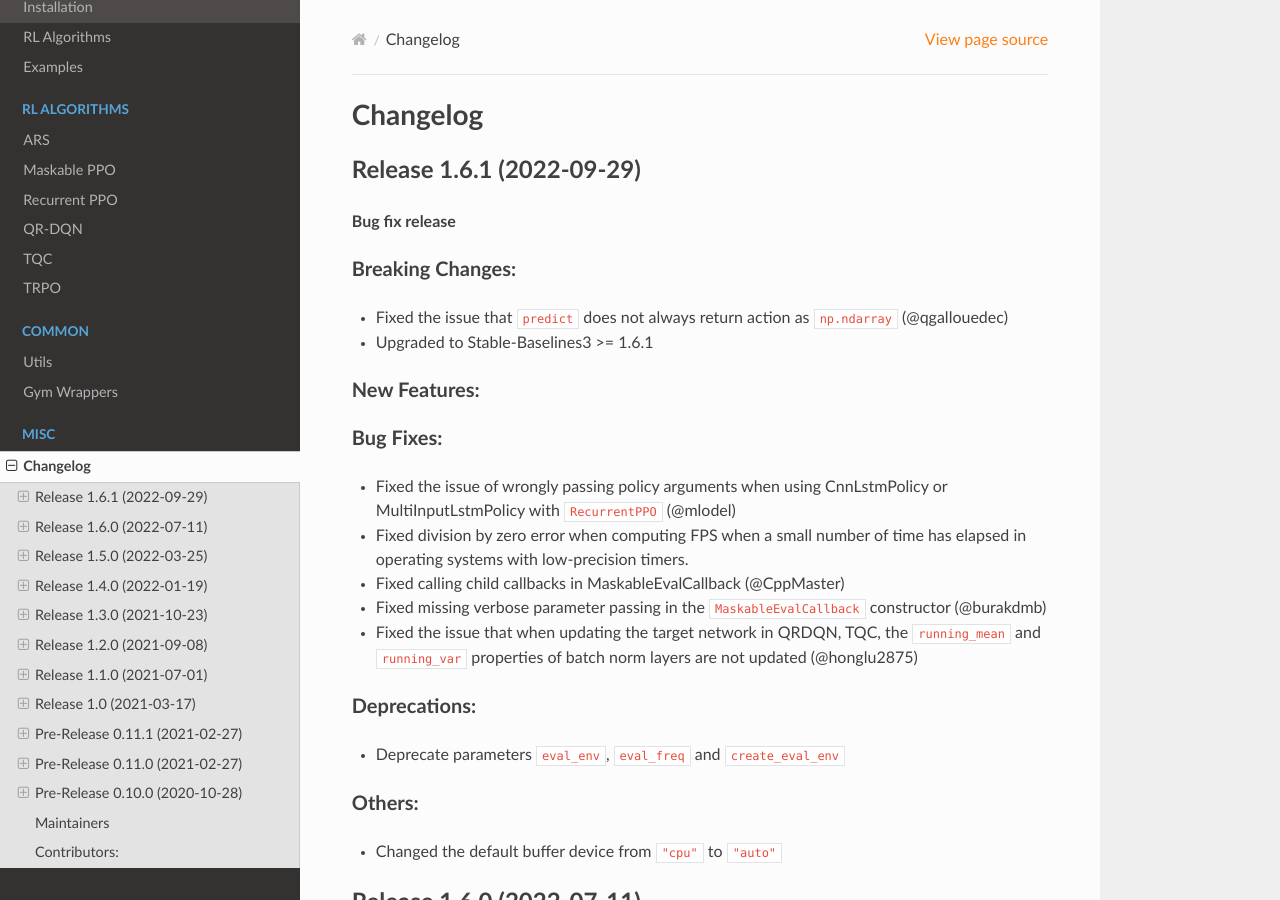
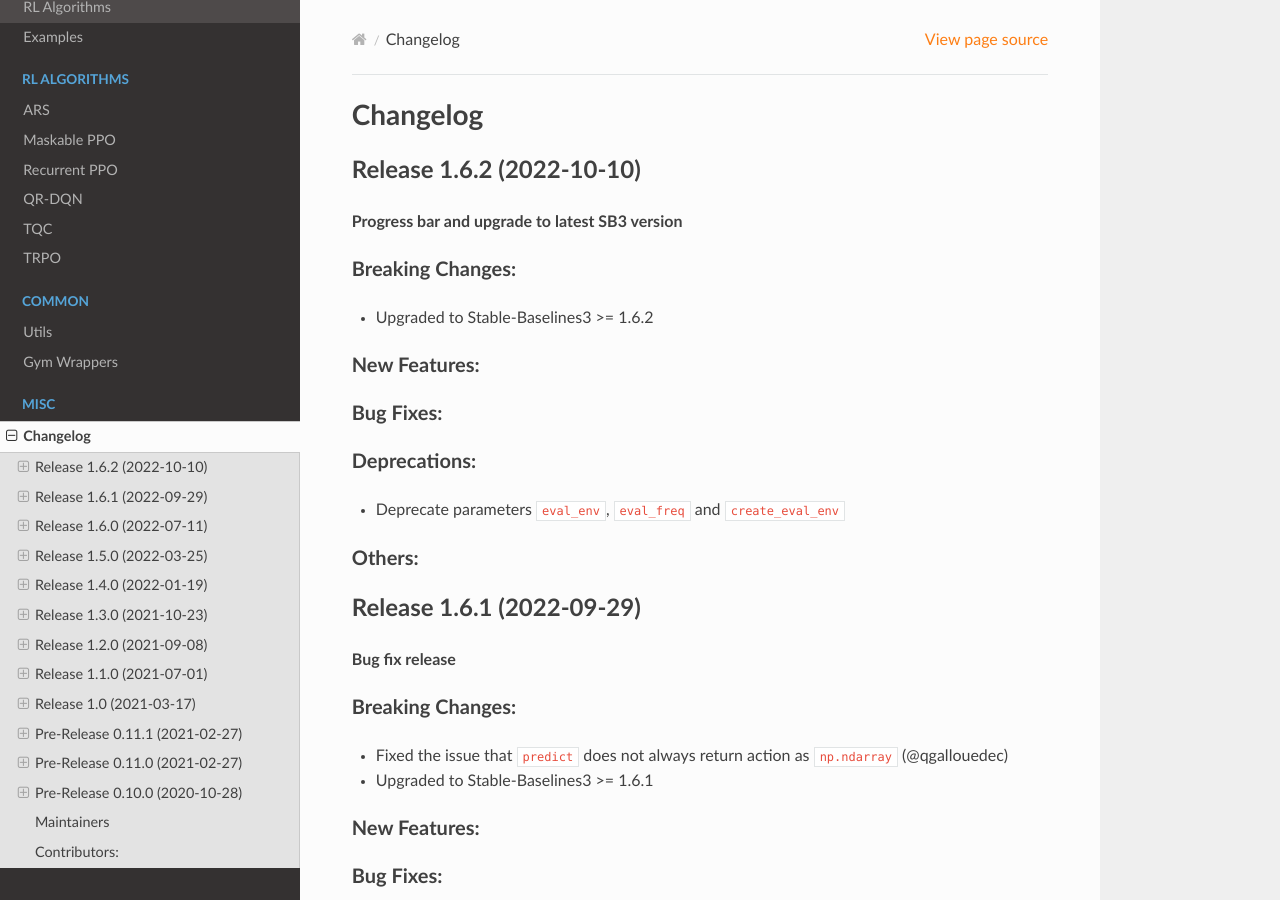
Before and after one commit to Stable-Baselines-Team/stable-baselines3-contrib, a Sphinx documentation site: the page built from docs/misc/changelog.rst, in a window 1280 px wide and 900 px high. Built offline with Sphinx 7.4.7 and the Read the Docs theme 2.0.0, drawn with Linux system fonts in a browser that asks for light colours.

Commit message:
Upgrade to latest SB3 version and update changelog

```diff
--- a/docs/misc/changelog.rst
+++ b/docs/misc/changelog.rst
@@ -2,6 +2,29 @@
 
 Changelog
 ==========
+
+
+Release 1.6.2 (2022-10-10)
+--------------------------
+
+**Progress bar and upgrade to latest SB3 version**
+
+Breaking Changes:
+^^^^^^^^^^^^^^^^^
+- Upgraded to Stable-Baselines3 >= 1.6.2
+
+New Features:
+^^^^^^^^^^^^^
+
+Bug Fixes:
+^^^^^^^^^^
+
+Deprecations:
+^^^^^^^^^^^^^
+- Deprecate parameters ``eval_env``, ``eval_freq`` and ``create_eval_env``
+
+Others:
+^^^^^^^
 
 Release 1.6.1 (2022-09-29)
 -------------------------------
@@ -12,7 +35,6 @@ Breaking Changes:
 ^^^^^^^^^^^^^^^^^
 - Fixed the issue that ``predict`` does not always return action as ``np.ndarray`` (@qgallouedec)
 - Upgraded to Stable-Baselines3 >= 1.6.1
-
 
 New Features:
 ^^^^^^^^^^^^^
@@ -36,7 +56,7 @@ Others:
 
 
 Release 1.6.0 (2022-07-11)
--------------------------------
+--------------------------
 
 **Add RecurrentPPO (aka PPO LSTM)**
 
--- a/sb3_contrib/version.txt
+++ b/sb3_contrib/version.txt
@@ -1 +1 @@
-1.6.1
+1.6.2
--- a/setup.cfg
+++ b/setup.cfg
@@ -1,6 +1,6 @@
 [metadata]
 # This includes the license file in the wheel.
-license_file = LICENSE
+license_files = LICENSE
 
 [tool:pytest]
 # Deterministic ordering for tests; useful for pytest-xdist.
--- a/setup.py
+++ b/setup.py
@@ -65,7 +65,7 @@ setup(
     packages=[package for package in find_packages() if package.startswith("sb3_contrib")],
     package_data={"sb3_contrib": ["py.typed", "version.txt"]},
     install_requires=[
-        "stable_baselines3>=1.6.1",
+        "stable_baselines3>=1.6.2",
     ],
     description="Contrib package of Stable Baselines3, experimental code.",
     author="Antonin Raffin",
```
Also changed, not shown: other parts of docs/misc/changelog.rst (+0 -2 lines).
